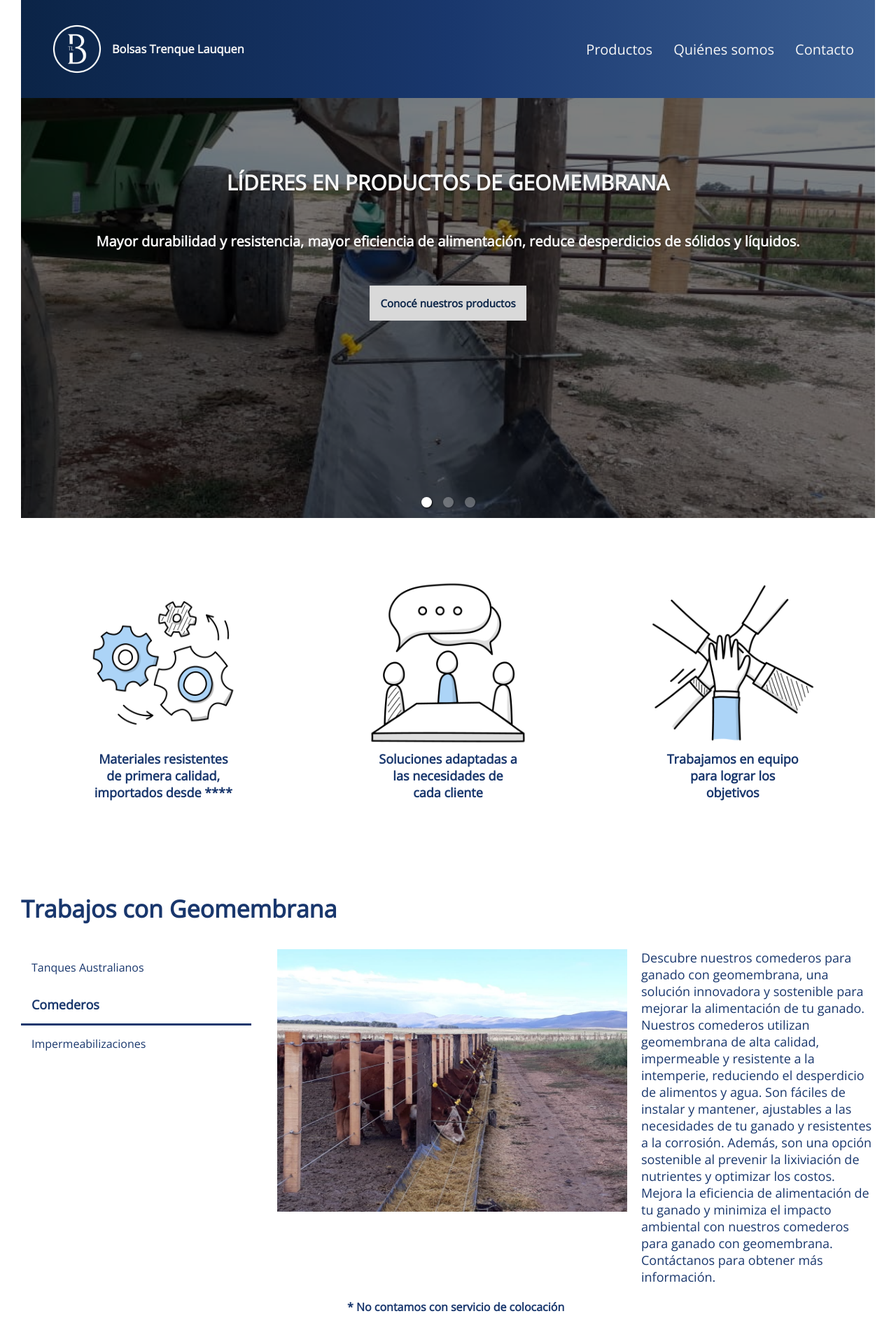
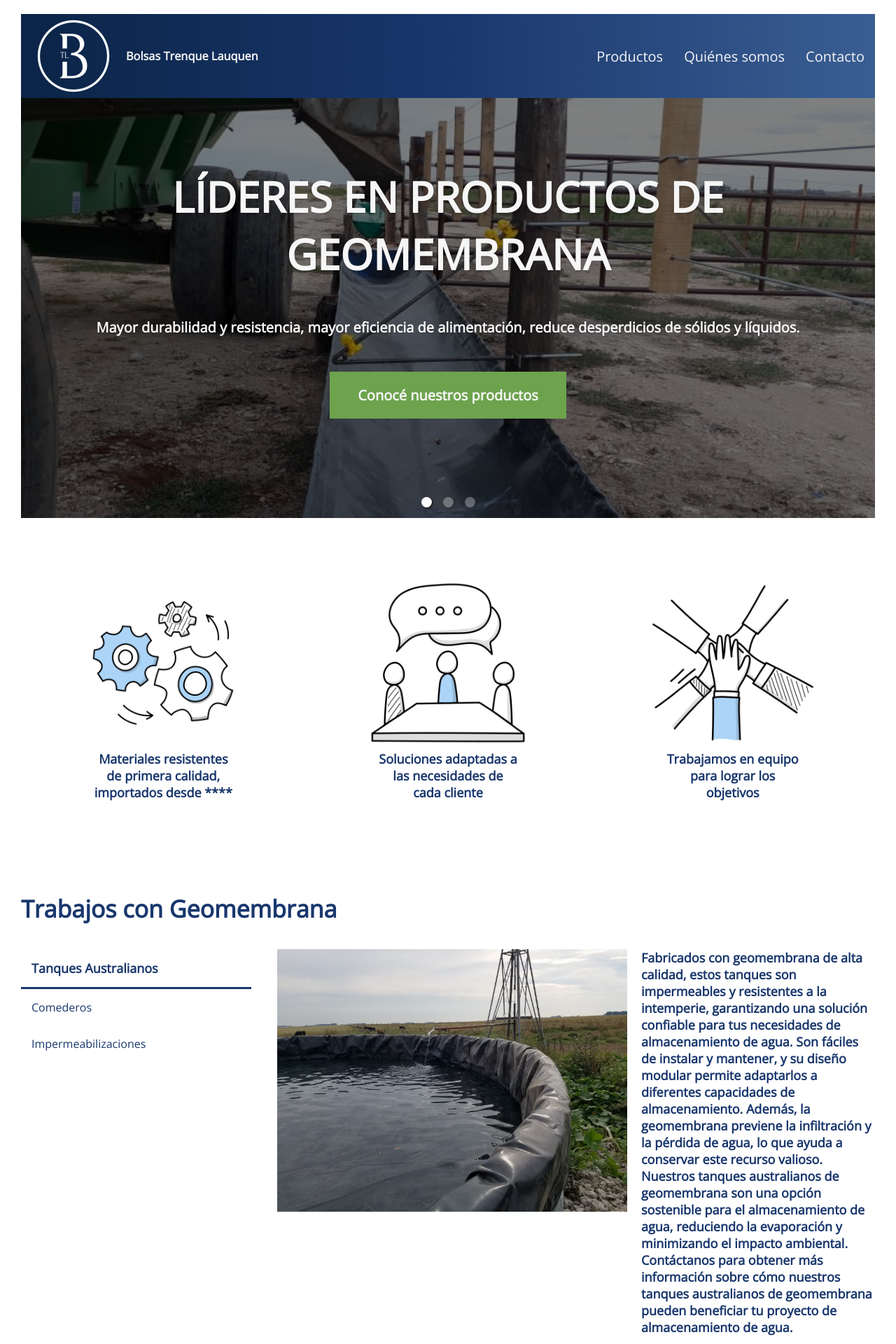
Before and after one commit to FelipeBrocca/bolsastl, a React (Create React App) app: page / in a window 1280 px wide. Shown: the top 1920 px of the page at 70% size. Built offline with nearby package versions, Linux system fonts and the light colour scheme.

Commit message:
fixed fade-in effects and header fixed

```diff
--- a/src/Components/Banner/BannerItem.jsx
+++ b/src/Components/Banner/BannerItem.jsx
@@ -16,19 +16,7 @@ const BannerItem = ({ src, text }) => {
         });
         observer.observe(ref.current);
         return () => observer.disconnect();
-    }, [isActive]);
-
-    useEffect(() => {
-        if (isActive) {
-            const observer = new IntersectionObserver(([entry]) => {
-                if (!entry.isIntersecting) {
-                    setIsActive(false);
-                }
-            });
-            observer.observe(ref.current);
-            return () => observer.disconnect();
-        }
-    }, [isActive]);
+    }, []);
 
     return (
         <div className={`banner-item ${isActive ? 'active' : ''}`} ref={ref}>
--- a/src/Components/Carrousel/Carrousel.css
+++ b/src/Components/Carrousel/Carrousel.css
@@ -80,19 +80,15 @@
 .slide > .image-slide-container > .cover-slide > .cover-slide-button{
     padding: 15px;
     align-self: center;
-    background-color: var(--lightgrey);
+    background-color: var(--green);
     border: none;
-    color: var(--blue);
+    color: var(--white);
     cursor: pointer;
     font-weight: 800;
     font-size: 15px;
     opacity: 0;
     transform: translateY(100px);
     transition: opacity 2s, transform 2s, background-color 0.5s;
-}
-.slide > .image-slide-container > .cover-slide > .cover-slide-button:hover{
-    background-color: var(--lightblue);
-    color: white;
 }
 .slide.selected  > .image-slide-container > .cover-slide > .cover-slide-title{
     opacity: 1;
@@ -111,6 +107,15 @@
     transition: all 8s;
 }
 
+@media (min-width: 769px) {
+    .slide > .image-slide-container > .cover-slide > .cover-slide-title{
+        font-size: 60px;
+    }
+    .slide > .image-slide-container > .cover-slide > .cover-slide-button{
+        font-size: 20px;
+        padding: 20px 40px;
+    }
+}
 @media (min-width: 1400px) {
     .slide.selected > .image-slide-container > .image-slide{
         height: 1700px;
--- a/src/Components/Company/Company.jsx
+++ b/src/Components/Company/Company.jsx
@@ -18,19 +18,7 @@ const Company = () => {
         });
         observer.observe(ref.current);
         return () => observer.disconnect();
-    }, [isActive]);
-
-    useEffect(() => {
-        if (isActive) {
-            const observer = new IntersectionObserver(([entry]) => {
-                if (!entry.isIntersecting) {
-                    setIsActive(false);
-                }
-            });
-            observer.observe(ref.current);
-            return () => observer.disconnect();
-        }
-    }, [isActive]);
+    }, []);
 
     return (
         <div
--- a/src/Components/Contact/Contact.jsx
+++ b/src/Components/Contact/Contact.jsx
@@ -30,6 +30,7 @@ const Contact = () => {
     };
 
 
+
     useEffect(() => {
         const observer = new IntersectionObserver(([entry]) => {
             if (entry.isIntersecting) {
@@ -39,19 +40,7 @@ const Contact = () => {
         });
         observer.observe(ref.current);
         return () => observer.disconnect();
-    }, [isActive]);
-
-    useEffect(() => {
-        if (isActive) {
-            const observer = new IntersectionObserver(([entry]) => {
-                if (!entry.isIntersecting) {
-                    setIsActive(false);
-                }
-            });
-            observer.observe(ref.current);
-            return () => observer.disconnect();
-        }
-    }, [isActive]);
+    }, []);
 
     return (
         <div ref={ref} className='contact-section' id='contact-section'>
--- a/src/Components/Header/Header.css
+++ b/src/Components/Header/Header.css
@@ -1,17 +1,40 @@
 header{
     width: 100%;
     height: 100px;
-    background: linear-gradient(to right, var(--blue), var(--midblue), var(--lightblue));
-    padding: 15px 15px 15px 0px;
     display: flex;
-    justify-content: space-between;
-    align-items: center;
+    flex-direction: column;
     gap: 20px;
     top: 0;
     left: 0;
     z-index: 99;
     transition: all 0.3s;
-    position: absolute;
+    position: relative;
+}
+header.fixed{
+  position: fixed;
+  height: 80px;
+  box-shadow: 0px 0px 10px 0px black;
+}
+.top-header{
+  width: 100%;
+  height: 20px;
+  background-color: var(--white);
+  display: none;
+}
+.header-container{
+  background: linear-gradient(to right, var(--blue), var(--midblue), var(--lightblue));
+  width: 100%;
+  height: 100px;
+  display: flex;
+  justify-content: space-between;
+  align-items: center;
+  padding-right: 15px;
+  transition: all 0.5s;
+}
+.header-container.bs-fixed{
+  position: absolute;
+  top: 0;
+  height: 80px;
 }
 .logo-container{
     height: 100%;
@@ -46,10 +69,14 @@ header{
 }
 @media (min-width: 1000px) {
   header{
-    width: calc(100% - 60px);
-    left: 30px;
     height: 140px;
-    padding: 30px;
+  }
+  .top-header{
+    height: 20px;
+    display: block;
+  }
+  .header-container{
+    height: 120px;
   }
   .menu-hamburguer{
     display: none;
--- a/src/Components/Header/Header.jsx
+++ b/src/Components/Header/Header.jsx
@@ -10,24 +10,21 @@ const Header = () => {
 
   const location = useLocation();
   const [showMenu, setShowMenu] = useState(false)
-  const [scrollState, setScrollState] = useState(true);
+  const [scrollState, setScrollState] = useState(false);
 
 
   useEffect(() => {
+
     const handleScroll = () => {
-      if (window.scrollY >= 500) {
-        setScrollState(false);
+
+        if (window.scrollY >= 400) {
+            setScrollState(true)
         } else {
-        setScrollState(true);
+            setScrollState(false)
         }
-    };
-
-    window.addEventListener('scroll', handleScroll);
-
-    return () => {
-      window.removeEventListener('scroll', handleScroll);
-    };
-  }, [window.screenY]);
+    }
+    window.addEventListener('scroll', handleScroll)
+}, [])
 
 
   const handleToggleMenu = () => {
@@ -59,39 +56,11 @@ const Header = () => {
 
 
 
-  const header = document.getElementById('header')
-  let isScrolling = false;
-  let scrollTimeout;
-
-
-  window.addEventListener('scroll', function () {
-    isScrolling = true;
-    if (header && scrollState) {
-      header.style.position = 'absolute'
-      header.style.transform = 'translateY(0)'
-      header.style.boxShadow = 'none'
-    } else if (header && !scrollState) {
-      header.style.transform = 'translateY(-100%)'
-      header.style.position = 'fixed'
-      header.style.boxShadow = '0px 0px 10px 0px black'
-    }
-
-    clearTimeout(scrollTimeout);
-
-    scrollTimeout = setTimeout(function () {
-      isScrolling = false;
-      if (header) {
-        header.style.transform = 'translateY(0)'
-      }
-    }, 300);
-  });
-
-
-
-
   return (
     <>
-        <header id='header'>
+      <header className={!scrollState ? '' : 'fixed'}>
+        <div className={!scrollState ? 'top-header' : 'top-header-disabled'}></div>
+        <div className={`header-container ${!scrollState ? '' : 'bs-fixed'}`}>
           <div className='logo-container'>
             <Image src={logo} alt='logo-header' className='logo-header-img' />
             <h3>Bolsas Trenque Lauquen</h3>
@@ -104,6 +73,7 @@ const Header = () => {
             </div>
             <div className='menu-bs'>
               <MenuContain />
+            </div>
           </div>
         </div>
       </header>
--- a/src/Components/Products/Products.css
+++ b/src/Components/Products/Products.css
@@ -15,7 +15,7 @@
     padding: 15px 0px;
     opacity: 0;
     transform: translateY(100px);
-    transition: opacity 1.5s, transform 1s;
+    transition: opacity 1.5s, transform 1.5s;
 }
 .product-nav-list{
     display: flex;
@@ -24,7 +24,7 @@
     border-bottom: 1px solid var(--lightgrey);
     opacity: 0;
     transform: translateY(100px);
-    transition: opacity 1.5s, transform 1s;
+    transition: opacity 1.5s, transform 1.5s;
 }
 .product-nav-item{
     width: 25%;
@@ -47,7 +47,7 @@
    gap: 20px;
    opacity: 0;
     transform: translateY(100px);
-    transition: opacity 1.5s, transform 1s;
+    transition: opacity 1.5s, transform 1.5s;
     margin-top: 30px;
 }
 .product-container-carousel.bags{
@@ -63,14 +63,11 @@
 .button-col{
     padding: 20px 10px;
     border: none;
-    background-color: var(--midblue);
+    background-color: var(--green);
     color: var(--white);
     cursor: pointer;
     font-size: 14px;
     font-weight: 800;
-}
-.button-col:hover{
-    background-color: var(--lightblue);
 }
 .product-container-title.active{
     opacity: 1;
@@ -101,6 +98,12 @@
 .image-product-container.bags > img{
     max-height: 400px;
     width: auto;
+}
+
+@media (min-width: 769px) {
+    .product-text{
+        font-weight: 800;
+    }
 }
 
 @media (min-width: 1000px) {
--- a/src/Components/Products/Products.jsx
+++ b/src/Components/Products/Products.jsx
@@ -13,8 +13,8 @@ import Bags from './Bags'
 
 const Products = () => {
 
-  const [selectedGeoSlide, setSelectedGeoSlide] = useState(1);
-  const [selectedBagSlide, setSelectedBagSlide] = useState(1);
+  const [selectedGeoSlide, setSelectedGeoSlide] = useState(0);
+  const [selectedBagSlide, setSelectedBagSlide] = useState(0);
 
   const geoProducts = [
     {
@@ -75,26 +75,14 @@ const Products = () => {
 
   useEffect(() => {
     const observer = new IntersectionObserver(([entry]) => {
-      if (entry.isIntersecting) {
-        setIsActive(true);
-        observer.unobserve(entry.target);
-      }
+        if (entry.isIntersecting) {
+            setIsActive(true);
+            observer.unobserve(entry.target);
+        }
     });
     observer.observe(ref.current);
     return () => observer.disconnect();
-  }, [isActive]);
-
-  useEffect(() => {
-    if (isActive) {
-      const observer = new IntersectionObserver(([entry]) => {
-        if (!entry.isIntersecting) {
-          setIsActive(false);
-        }
-      });
-      observer.observe(ref.current);
-      return () => observer.disconnect();
-    }
-  }, [isActive]);
+}, []);
 
 
   return (
--- a/src/index.css
+++ b/src/index.css
@@ -4,6 +4,7 @@
   --lightblue: #3a5e93;
   --white: #f6f6f6;
   --lightgrey: #d9d9d9;
+  --green: #6DA34D;
 }
 *{
   margin: 0;
@@ -30,7 +31,6 @@ main{
   min-height: calc(100vh - 400px);
   display: flex;
   flex-direction: column;
-  margin-top: 100px;
 }
 li{
   list-style: none;
@@ -43,7 +43,4 @@ a{
   #root{
     width: calc(100% - 60px);
   }
-  main{
-    margin-top: 140px;
-  }
 }
```
Lines whose indentation alone changed are shown as unchanged.
